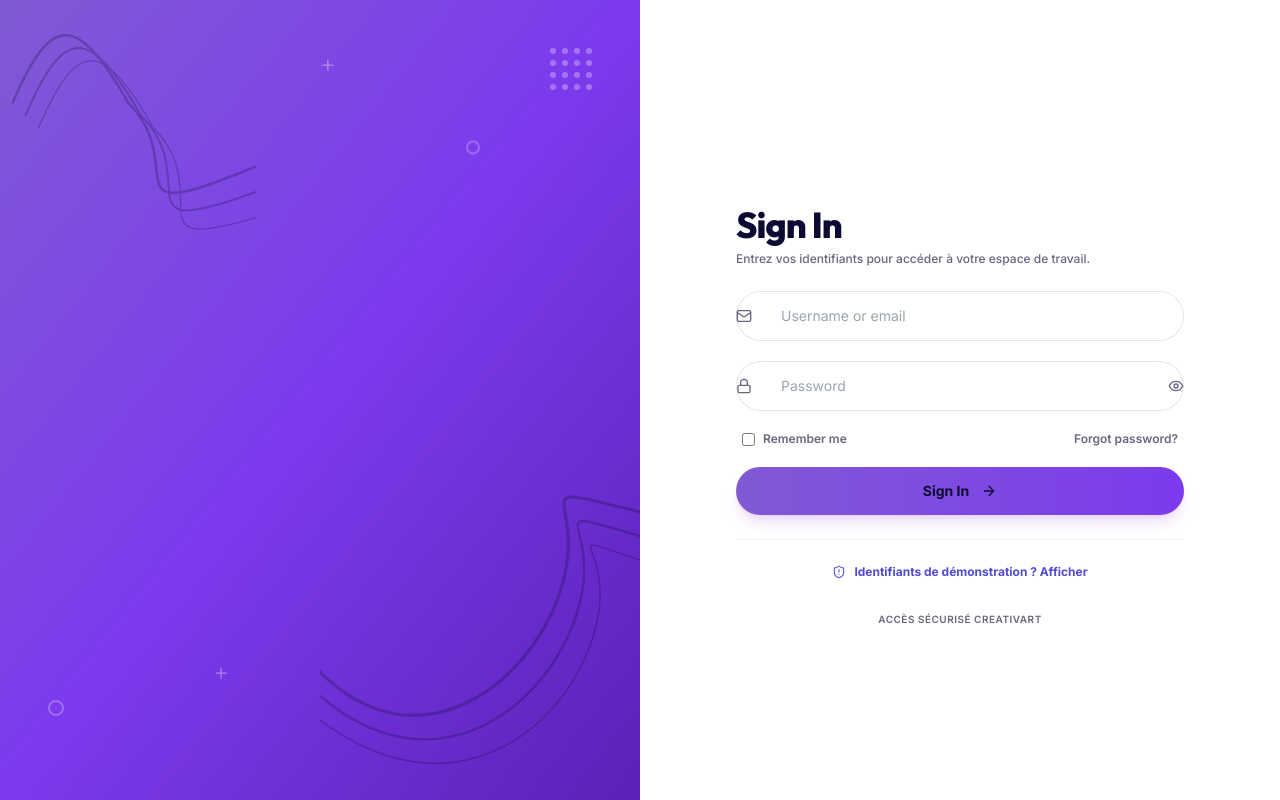
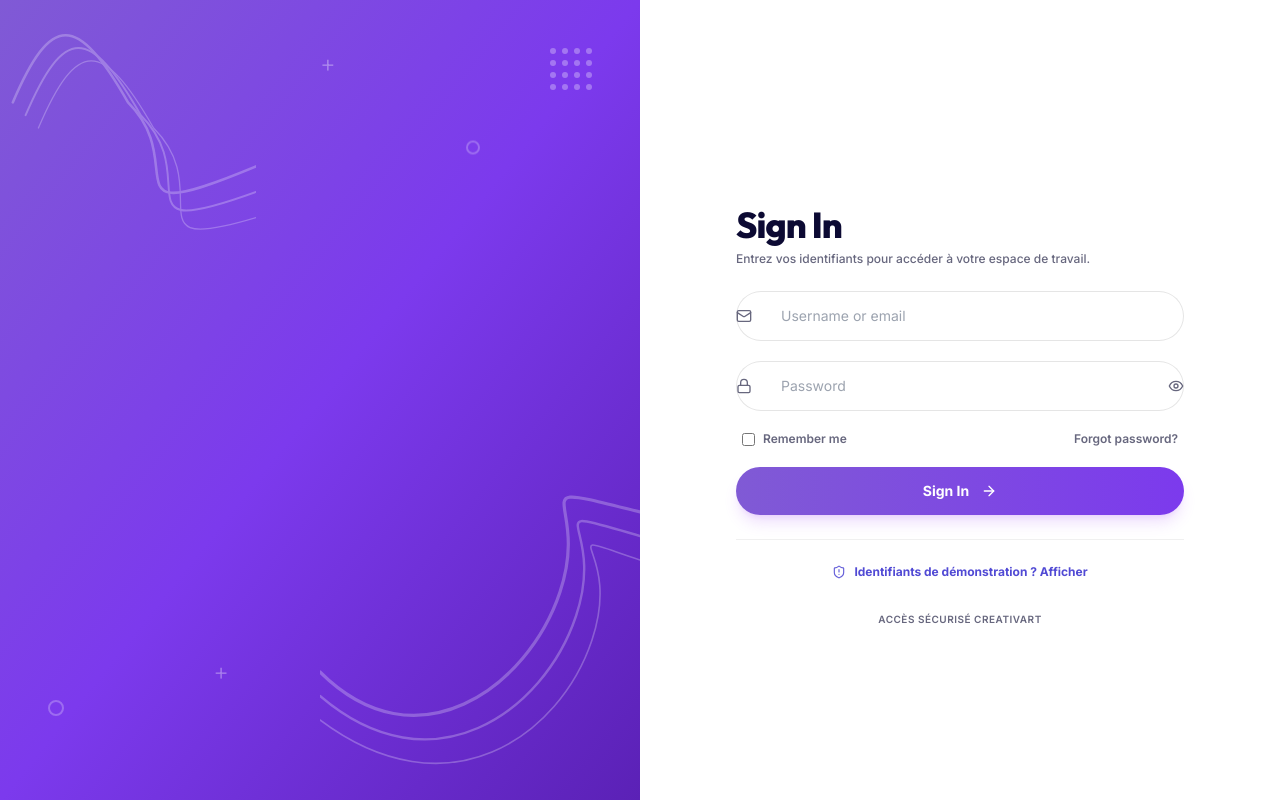
Before and after one commit to SlimLahiani/pfe, a React (Vite) app in the folder frontend/: page /login in a window 1280 px wide. Built offline with nearby package versions, Linux system fonts and the light colour scheme.

Commit message:
fix: exclude white/light text classes from global light-mode utility override to preserve contrast on dark/colored backgrounds

```diff
--- a/frontend/src/components/layout/dashboard-layout.tsx
+++ b/frontend/src/components/layout/dashboard-layout.tsx
@@ -430,18 +430,21 @@ export const DashboardLayout: React.FC = () => {
                 to={item.path!}
                 onClick={() => setIsSidebarOpen(false)}
                 className={cn(
-                  'flex items-center gap-3 px-3 py-2.5 rounded-xl text-sm font-medium transition-all duration-200 group',
+                  'flex items-center gap-3 px-3 py-2.5 rounded-xl text-sm font-medium transition-all duration-300 relative group overflow-hidden',
                   isActive
-                    ? 'bg-primary/10 text-primary border border-primary/10 shadow-sm'
+                    ? 'bg-primary/10 text-primary border border-primary/10 shadow-[0_0_20px_rgba(99,102,241,0.08)]'
                     : 'text-muted-foreground hover:text-foreground hover:bg-black/5',
                   isChatItem && 'mt-1'
                 )}
               >
-                <span className={isActive ? 'text-primary' : 'text-gray-500 group-hover:text-gray-300'}>
+                <span className={cn('transition-all duration-300', isActive ? 'text-primary scale-105' : 'text-gray-500 group-hover:text-gray-300')}>
                   {item.icon}
                 </span>
                 {item.label}
-                {isChatItem && isConnected && (
+                {isActive && (
+                  <span className="absolute right-3 w-1.5 h-1.5 rounded-full bg-primary animate-pulse shadow-[0_0_8px_rgba(99,102,241,0.8)]" />
+                )}
+                {isChatItem && isConnected && !isActive && (
                   <span className="ml-auto w-1.5 h-1.5 rounded-full bg-emerald-500 shrink-0" />
                 )}
               </Link>
@@ -530,7 +533,7 @@ export const DashboardLayout: React.FC = () => {
             <Outlet />
           </main>
         ) : (
-          <main className="flex-1 p-6 overflow-y-auto animate-fade-in">
+          <main className="flex-1 p-6 overflow-y-auto animate-fade-in-up">
             <div className="max-w-7xl mx-auto w-full">
               <Outlet />
             </div>
--- a/frontend/src/index.css
+++ b/frontend/src/index.css
@@ -111,12 +111,11 @@ select option {
 
 /* Global text color synchronization for Light Mode */
 @layer utilities {
-  .text-white,
-  .text-slate-50, .text-slate-100, .text-slate-200, .text-slate-300,
-  .text-gray-50, .text-gray-100, .text-gray-200, .text-gray-300,
-  .text-zinc-50, .text-zinc-100, .text-zinc-200, .text-zinc-300,
-  .text-indigo-50, .text-indigo-100, .text-indigo-200, .text-indigo-300,
-  .text-purple-50, .text-purple-100, .text-purple-200, .text-purple-300 {
+  .text-slate-300,
+  .text-gray-300,
+  .text-zinc-300,
+  .text-indigo-300,
+  .text-purple-300 {
     color: hsl(var(--foreground));
   }
 
```
